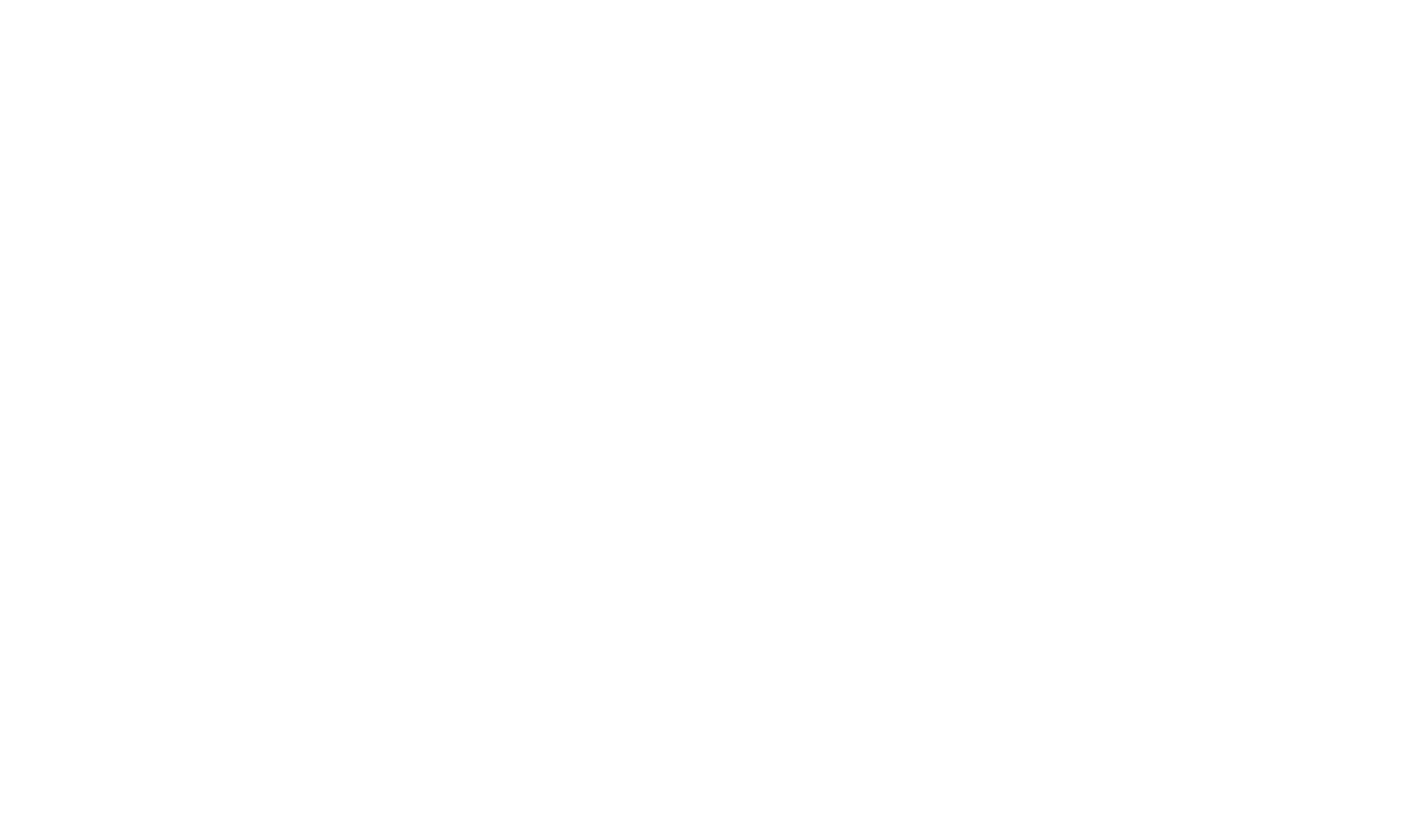
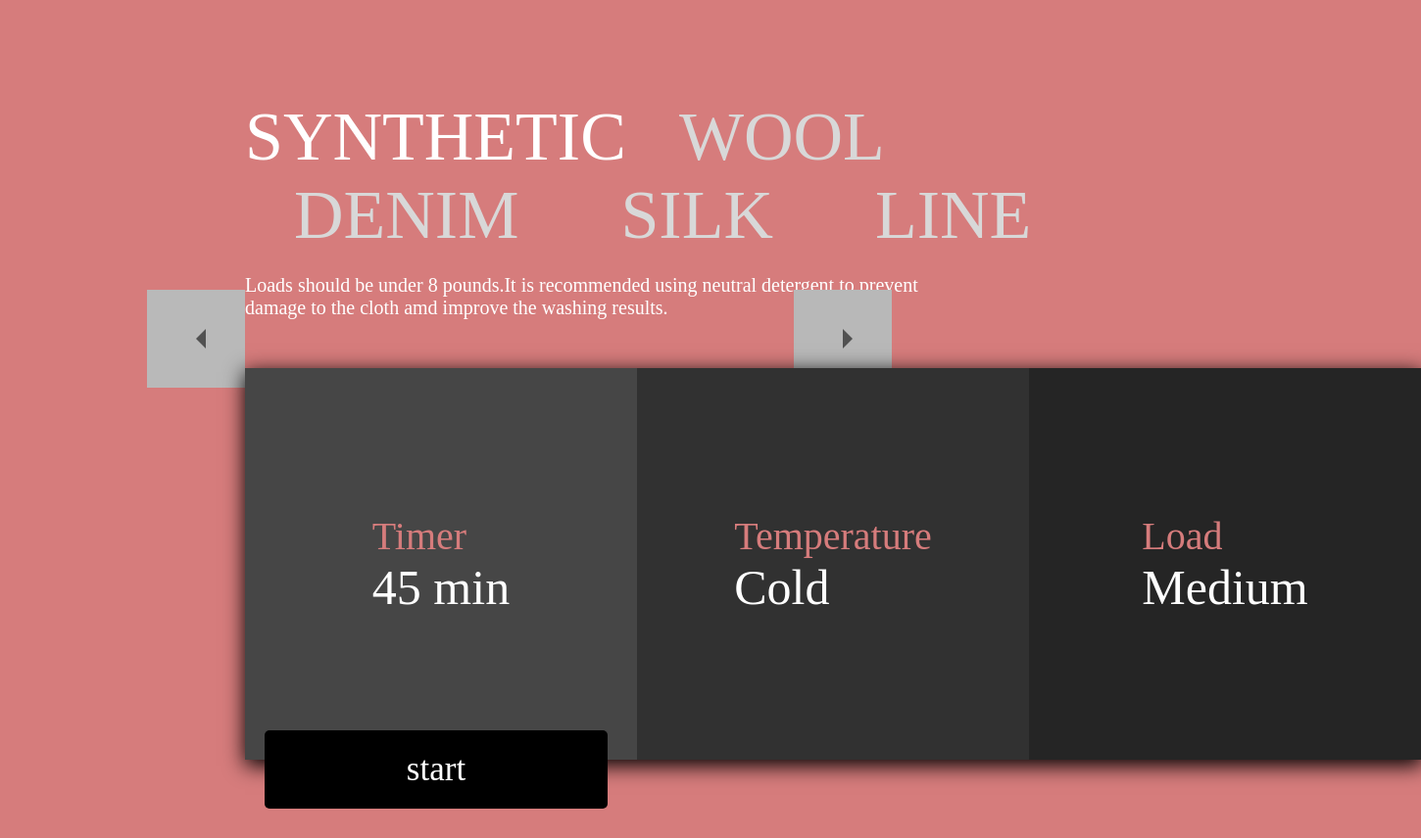
Before and after one commit to LenovoLegion5/1-lesson, a plain HTML site: page index.html in a window 1280 px wide. Shown: the whole page at 98% size, 1450 px wide, since content can reach past the window. Before the commit the page ends 800 px from the top, so only its background shows below. Drawn offline with Linux system fonts and the light colour scheme.

Commit message:
13_HW_Imron

```diff
--- a/index.html
+++ b/index.html
@@ -1,13 +1,38 @@
 <!DOCTYPE html>
 <html lang="en">
 <head>
-    <meta charset="UTF-8">
-    <meta http-equiv="X-UA-Compatible" content="IE=edge">
-    <meta name="viewport" content="width=device-width, initial-scale=1.0">
-    <link rel="stylesheet" href="style.css">
-    <title>Document</title>
+	<meta charset="UTF-8">
+	<meta http-equiv="X-UA-Compatible" content="IE=edge">
+	<meta name="viewport" content="width=device-width, initial-scale=1.0">
+	<link rel="stylesheet" href="style.css">
+	<title>13H_W_Imron</title>
 </head>
 <body>
-
+		<a href="#"><p class="main-text">synthetic</p></a>
+		<a href="#"><p class="secondary-text">wool</p></a>
+		<a href="#"><p class="secondary-text">denim</p></a>
+		<a href="#"><p class="secondary-text">silk</p></a>
+		<a href="#"><p class="secondary-text">line</p></a>
+		<p class="desc">Loads should be under 8 pounds.It is recommended using neutral detergent to prevent damage to the cloth amd improve the washing results.</p>
+		<a href="#" class="arrow1 arrow"></a>
+		<div class="info">
+			<section class="time-box box1">
+				<section class="watch">
+				<p class="timer">Timer</p><p class="time">45 min</p>
+			</section>
+		</section>
+			<section class="time-box box2">
+				<section class="watch">
+					<p class="timer">Temperature</p><p class="time">Cold</p>
+				</section>
+			</section>
+			<section class="time-box box3">
+				<section class="watch">
+					<p class="timer">Load</p><p class="time">Medium</p>
+			</section>
+		</section>
+	</div>
+	<a href="#" class="button">start</a>
+	<a href="#" class="arrow2 arrow"></a>
 </body>
 </html>
--- a/style.css
+++ b/style.css
@@ -0,0 +1,127 @@
+* {
+	margin: 0px;
+	padding: 0px;
+}
+body{
+	background-color:rgb(214, 124, 124);
+	padding-top: 100px;
+	padding-left: 250px;
+}
+.main-text{
+	display: inline;
+	font-size: 70px;
+	text-transform: uppercase;
+	color: white;
+}
+a{
+	text-decoration: none;
+}
+.secondary-text{
+	display: inline;
+	font-size: 70px;
+	text-transform: uppercase;
+	color: rgb(216, 216, 216);
+	margin: 0px 50px;
+}
+.secondary-text:hover{
+	color: white;
+	transition: 0.5s;
+}
+.desc{
+	margin-top: 20px;
+	margin-bottom: 50px;
+	color: white;
+	font-size: 20px;
+	width: 750px;
+}
+.info{
+	position: relative;
+	z-index: 5;
+	top: 0px;
+	left: 0px;
+	display: flex;
+	box-shadow: 1px 5px 20px 1px rgb(0, 0, 0);
+	width: 1200px;
+}
+.arrow1{
+	position: absolute;
+	top: 296px;
+	left: 150px;
+	background-color: rgb(185, 185, 185);
+	width: 100px;
+	height: 100px;
+}
+.arrow1::before{
+	content: '';
+	position: absolute;
+	top: 40px;
+	right:40px;
+	border-top: solid transparent 10px;
+	border-bottom: solid transparent 10px;
+	border-right: solid rgba(0, 0, 0, 0.562) 10px;
+}
+.arrow2{
+	position: absolute;
+	top: 296px;
+	right: 370px;
+	background-color: rgb(184, 184, 184);
+	width: 100px;
+	height: 100px;
+}
+.arrow2::after{
+	content: '';
+	position: absolute;
+	top: 40px;
+	right:40px;
+	border-top: solid transparent 10px;
+	border-bottom: solid transparent 10px;
+	border-left: solid rgba(0, 0, 0, 0.562) 10px;
+}
+.arrow:hover{
+	background-color:aliceblue;
+	transition: 0.5s;
+}
+.time-box{
+	width: 400px;
+	height: 400px;
+	display: flex;
+	align-items: center;
+	justify-content: center;
+}
+.timer{
+	font-size: 40px;
+	color: rgb(214, 124, 124);
+}
+.time{
+	font-size: 50px;
+	color:white;
+}
+.box1{
+	background-color: rgb(70, 70, 70);
+}
+.box2{
+	background-color: rgb(49, 49, 49);
+}
+.box3{
+	background-color: rgb(37, 37, 37);
+}
+.button{
+	font-size: 35px;
+	position: relative;
+	top: -30px;
+	left: 20px;
+	z-index: 10;
+	text-decoration: none;
+	color: white;
+	display: flex;
+	align-items: center;
+	justify-content: center;
+	width: 350px;
+	height:80px;
+	border-radius: 5px;
+	background-color: black;
+}
+.button:hover{
+	margin-top: -10px;
+	transition: 0.5s;
+}
```
